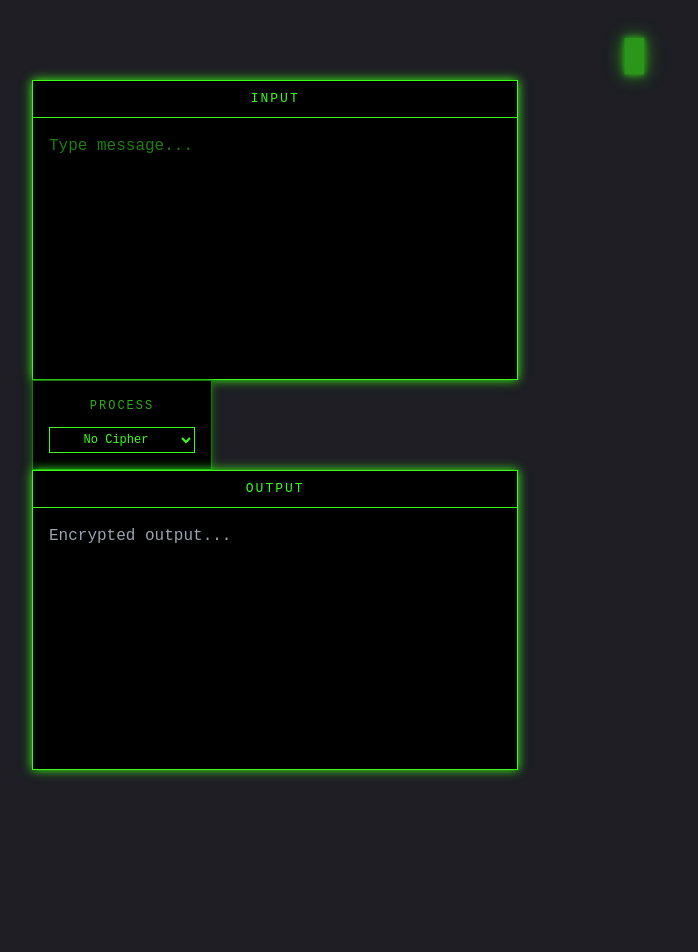
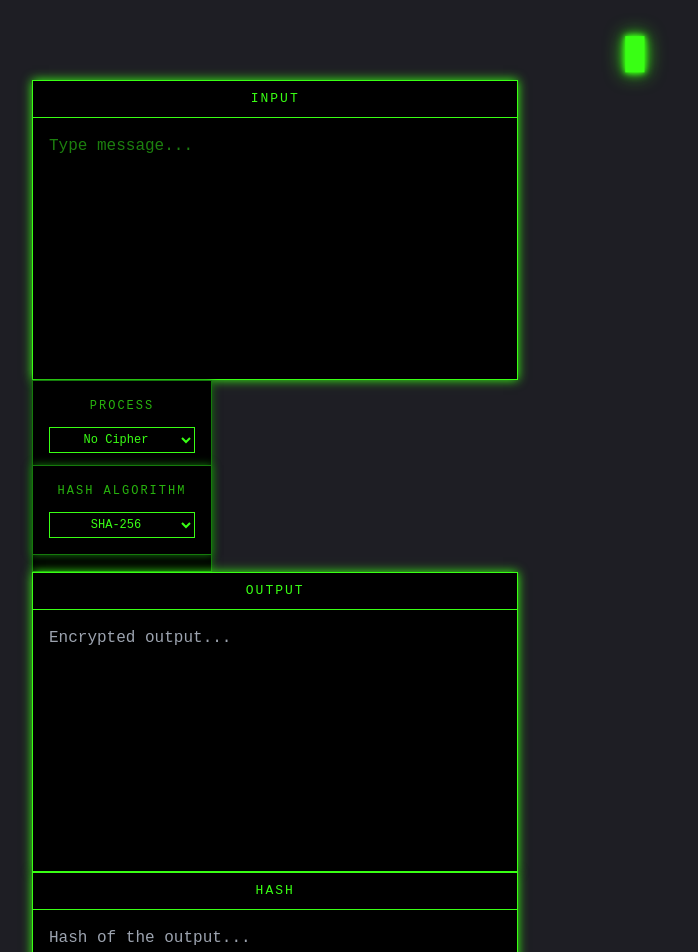
Before and after one commit to Funelas/c1pher, a React (Vite) app in the folder frontend/: page / in a window 1280 px wide. Shown: the top 952 px of the page, without its empty margins (0-698 px from the left). Before the commit the page ends 802 px from the top, so only its background shows below. Built offline with nearby package versions, Linux system fonts and the light colour scheme.

Commit message:
feat: added hashing terminal

```diff
--- a/frontend/package.json
+++ b/frontend/package.json
@@ -10,6 +10,11 @@
     "preview": "vite preview"
   },
   "dependencies": {
+    "adler-32": "^1.3.1",
+    "crc-32": "^1.2.2",
+    "js-sha1": "^0.7.0",
+    "js-sha256": "^0.11.1",
+    "md5": "^2.3.0",
     "react": "^19.2.0",
     "react-dom": "^19.2.0"
   },
--- /dev/null
+++ b/frontend/src/computehash.jsx
@@ -0,0 +1,25 @@
+import { sha256 } from "js-sha256"
+import { sha1 } from "js-sha1"
+import md5 from "md5"
+import CRC32 from "crc-32"
+import Adler32 from "adler-32"
+
+export default function computeHash(text, algorithm) {
+  switch (algorithm) {
+    case "sha256":
+      return sha256(text)
+    case "sha1":
+      return sha1(text)
+    case "md5":
+      return md5(text)
+    case "crc32":
+      return (CRC32.str(text) >>> 0).toString(16) // convert to hex
+    case "adler32":
+      return Adler32.str(text).toString(16)
+    case "custom":
+      // sum ASCII codes mod 256
+      return text.split("").reduce((acc, c) => acc + c.charCodeAt(0), 0) % 256
+    default:
+      return "" // fallback to avoid undefined
+  }
+}
--- a/frontend/src/cypherconfig.jsx
+++ b/frontend/src/cypherconfig.jsx
@@ -1,4 +1,5 @@
 import { useEffect } from "react"
+import HashConfig from "./hashconfig"
 export default function CipherConfig({
     cipher,
     setCipher,
@@ -6,7 +7,9 @@ export default function CipherConfig({
     setCipherKey,
     extraKey,
     setExtraKey,
-    setHint
+    setHint,
+    setHashAlg,
+    hashAlg
   }) {
 
     const getHint = () => {
@@ -209,7 +212,9 @@ export default function CipherConfig({
             {hint}
           </div>
         )}
-
+        <HashConfig
+          hashAlg={hashAlg}
+          setHashAlg={setHashAlg}/>
 
 
       </div>
--- /dev/null
+++ b/frontend/src/hashconfig.jsx
@@ -0,0 +1,19 @@
+export default function HashConfig({ hashAlg, setHashAlg }) {
+    return (
+      <div className="cipher-config mt-4">
+        <div className="cipher-title">HASH ALGORITHM</div>
+        <select
+          className="cipher-select"
+          value={hashAlg}
+          onChange={(e) => setHashAlg(e.target.value)}
+        >
+          <option value="sha256">SHA-256</option>
+          <option value="sha1">SHA-1</option>
+          <option value="md5">MD5</option>
+          <option value="crc32">CRC32</option>
+          <option value="adler32">Adler-32</option>
+          <option value="custom">Custom Checksum</option>
+        </select>
+      </div>
+    )
+  }
--- a/frontend/src/terminalcontainer.jsx
+++ b/frontend/src/terminalcontainer.jsx
@@ -1,18 +1,29 @@
-import { useState } from "react"
+import { useState, useMemo } from "react"
 import TerminalBox from "./terminalbox"
 import CipherConfig from "./cypherconfig"
-import { encrypt  } from "./cipherEngine"
+import { encrypt } from "./cipherEngine"
+import computeHash from "./computehash"
+
 export default function TerminalContainer() {
   const [input, setInput] = useState("")
   const [cipher, setCipher] = useState("none")
   const [cipherKey, setCipherKey] = useState("")
   const [extraKey, setExtraKey] = useState("")
+  const [hint, setHint] = useState("")
 
-  const [hint, setHint] = useState("")
   const output = hint ? "" : encrypt(input, cipher, cipherKey, extraKey)
+  const [hashAlg, setHashAlg] = useState("sha256")
+  const hashOutput = useMemo(() => {
+    if (input == "" || hint) return "";
+    console.log("Hash: ",  computeHash(output, hashAlg))
+    return computeHash(output, hashAlg)
+  }, [output, hashAlg])
+
   return (
-    <div className="flex justify-center gap-12 mt-8 items-center">
+    <div className="flex flex-col gap-8 items-center mt-8">
 
+      {/* Top row: input, process, output */}
+      <div className="flex justify-center gap-12 items-center w-full">
         <TerminalBox
           title="INPUT"
           value={input}
@@ -27,16 +38,30 @@ export default function TerminalContainer() {
           setCipherKey={setCipherKey}
           extraKey={extraKey}
           setExtraKey={setExtraKey}
-        setHint = {setHint}
+          setHint={setHint}
+          setHashAlg = {setHashAlg}
+          hashAlg = {hashAlg}
         />
 
         <TerminalBox
           title="OUTPUT"
           value={output}
-        readOnly={true}
+          readOnly
           placeholder="Encrypted output..."
         />
+      </div>
 
+      {/* Hash terminal below */}
+      <div className="flex  w-full">
+        <div className="flex w-full justify-center items-center">
+          <TerminalBox
+            title="HASH"
+            value= {hashOutput}
+            readOnly
+            placeholder="Hash of the output..."
+          />
+        </div>
+      </div>
     </div>
   )
 }
```
Also changed, not shown: 2 other files (tests, documents, lock files or other folders). Lines whose indentation alone changed are shown as unchanged.
